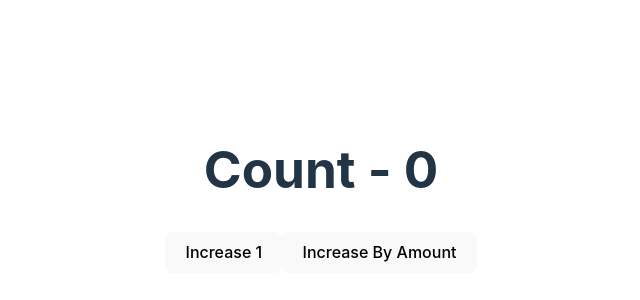
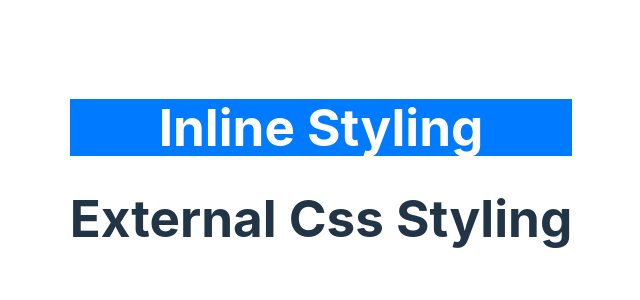
Before and after one commit to jrthanzawhtet/Learning-React, a React (Vite) app in the folder react-lesson1/: page / in a window 1280 px wide. Shown: the part 210-510 px from the top of the page, without its empty margins (319-959 px from the left). Built offline with nearby package versions, Linux system fonts and the light colour scheme.

Commit message:
start again

```diff
--- a/react-lesson1/src/App.jsx
+++ b/react-lesson1/src/App.jsx
@@ -14,11 +14,12 @@ import GrandChild from './component/child/grand_child/GrandChild';
 import {MainComponent } from './component/MainComponent';
 import { AgetContext, NameContext } from './NameContext';
 import ReducerHook from './ReducerHook';
+import Styling from './Styling';
 
 function App() {
     return (
         <>
-        <ReducerHook/>
+        <Styling/>
         </>
     )
 }
--- /dev/null
+++ b/react-lesson1/src/Styling.jsx
@@ -0,0 +1,13 @@
+import React from 'react'
+
+
+function Styling() {
+  return (
+    <div>
+      <h1 style={{margin:"auto", background: "#007bff", color: "#fff"}}>Inline Styling</h1>
+      <h1 className='external'>External Css Styling</h1>
+    </div>
+  )
+}
+
+export default Styling
```
Also changed, not shown: react-lesson1/src/Style.css (added).
